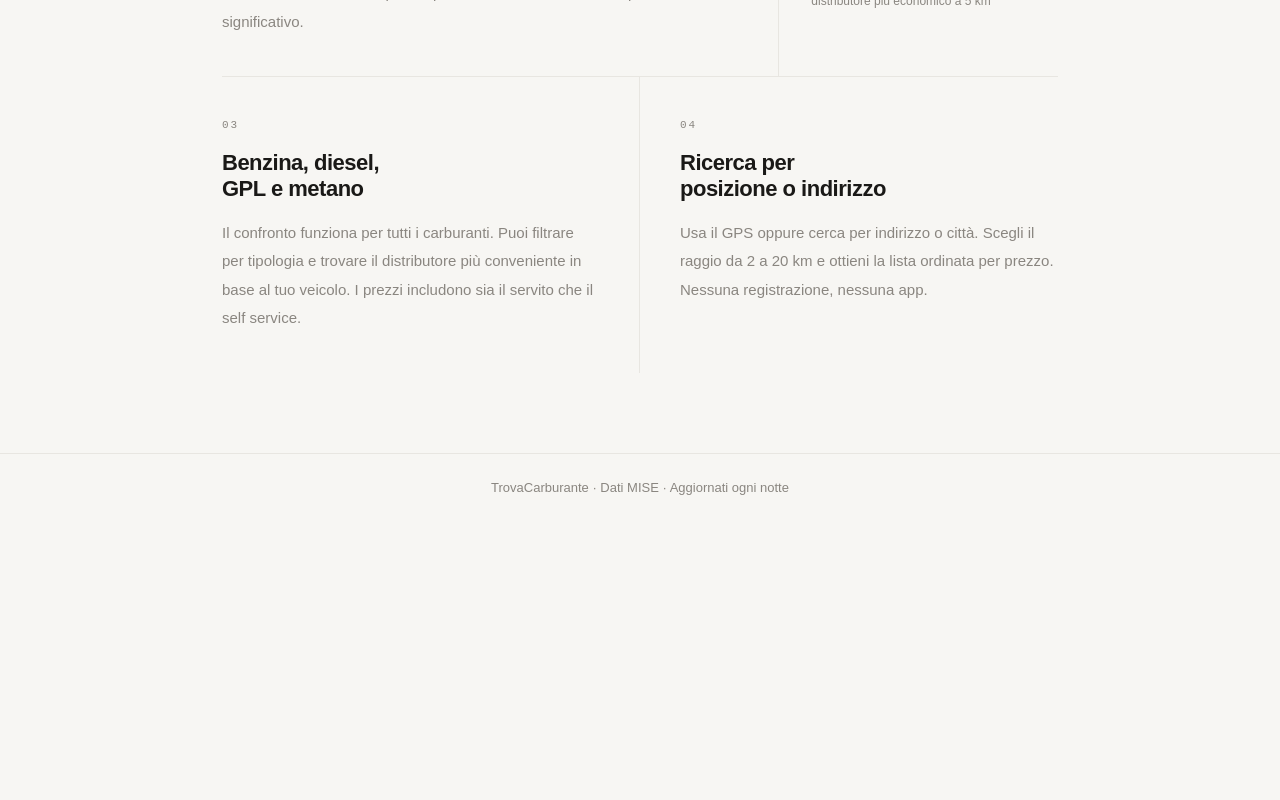
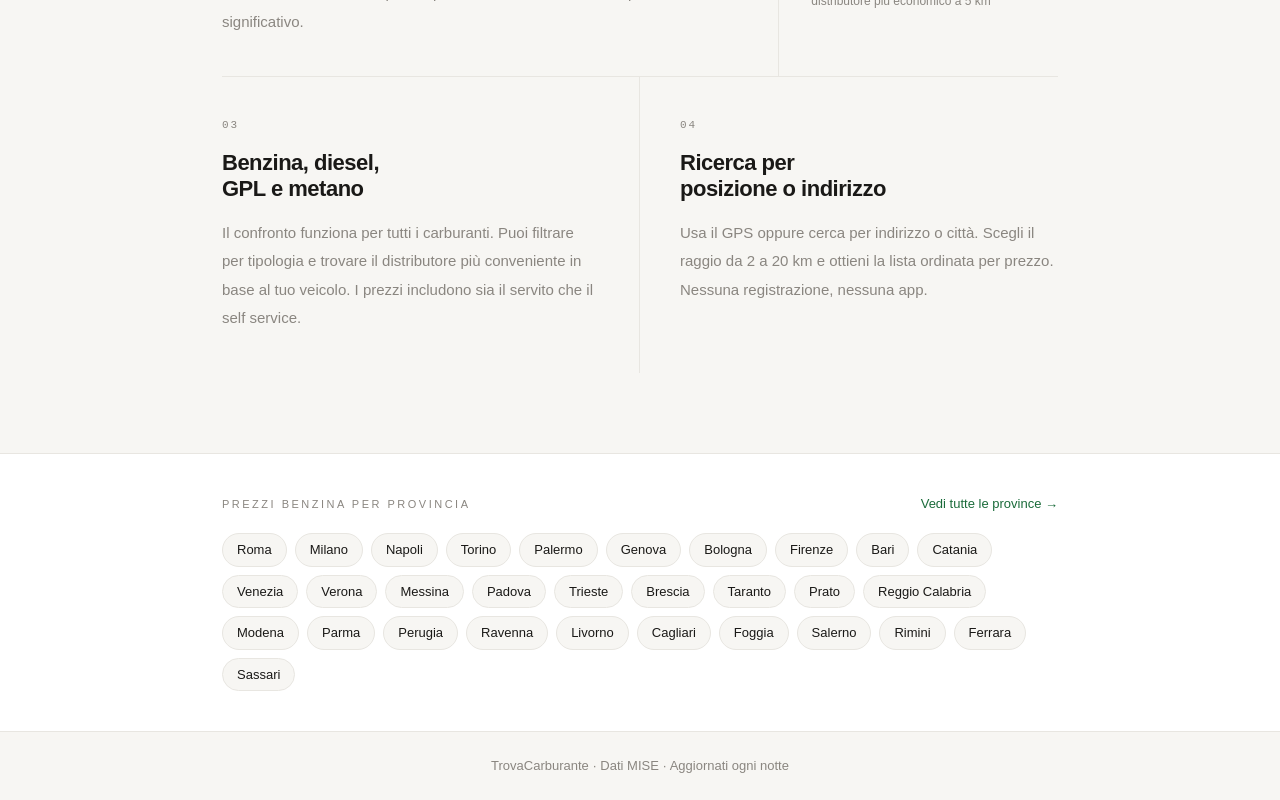
Before and after one commit to YannickMarguerettaz/benzina-economica, a Next.js app: page / in a window 1280 px wide. Shown: the part 1695-2495 px from the top of the page. Before the commit the page ends 2216 px from the top, so only its background shows below. Built offline with nearby package versions, Linux system fonts and the light colour scheme.

Commit message:
Homepage: sezione link interni alle 30 province principali

```diff
--- a/src/app/page.tsx
+++ b/src/app/page.tsx
@@ -575,6 +575,71 @@ export default function Home() {
         </div>
       )}
 
+      {/* Link interni province */}
+      <div style={{ borderTop: '1px solid var(--border)', background: 'var(--surface)' }}>
+        <div style={{ maxWidth: 900, margin: '0 auto', padding: '40px 32px' }}>
+          <div style={{ display: 'flex', justifyContent: 'space-between', alignItems: 'baseline', marginBottom: 20 }}>
+            <p style={{ fontSize: 11, letterSpacing: '2.5px', textTransform: 'uppercase', color: 'var(--muted)', margin: 0 }}>
+              Prezzi benzina per provincia
+            </p>
+            <a href="/province" style={{ fontSize: 13, color: 'var(--green)', textDecoration: 'none', fontWeight: 500 }}>
+              Vedi tutte le province →
+            </a>
+          </div>
+          <div style={{ display: 'flex', flexWrap: 'wrap', gap: 8 }}>
+            {[
+              { nome: 'Roma', slug: 'roma' },
+              { nome: 'Milano', slug: 'milano' },
+              { nome: 'Napoli', slug: 'napoli' },
+              { nome: 'Torino', slug: 'torino' },
+              { nome: 'Palermo', slug: 'palermo' },
+              { nome: 'Genova', slug: 'genova' },
+              { nome: 'Bologna', slug: 'bologna' },
+              { nome: 'Firenze', slug: 'firenze' },
+              { nome: 'Bari', slug: 'bari' },
+              { nome: 'Catania', slug: 'catania' },
+              { nome: 'Venezia', slug: 'venezia' },
+              { nome: 'Verona', slug: 'verona' },
+              { nome: 'Messina', slug: 'messina' },
+              { nome: 'Padova', slug: 'padova' },
+              { nome: 'Trieste', slug: 'trieste' },
+              { nome: 'Brescia', slug: 'brescia' },
+              { nome: 'Taranto', slug: 'taranto' },
+              { nome: 'Prato', slug: 'prato' },
+              { nome: 'Reggio Calabria', slug: 'reggio-calabria' },
+              { nome: 'Modena', slug: 'modena' },
+              { nome: 'Parma', slug: 'parma' },
+              { nome: 'Perugia', slug: 'perugia' },
+              { nome: 'Ravenna', slug: 'ravenna' },
+              { nome: 'Livorno', slug: 'livorno' },
+              { nome: 'Cagliari', slug: 'cagliari' },
+              { nome: 'Foggia', slug: 'foggia' },
+              { nome: 'Salerno', slug: 'salerno' },
+              { nome: 'Rimini', slug: 'rimini' },
+              { nome: 'Ferrara', slug: 'ferrara' },
+              { nome: 'Sassari', slug: 'sassari' },
+            ].map((p) => (
+              <a
+                key={p.slug}
+                href={`/${p.slug}`}
+                style={{
+                  fontSize: 13,
+                  padding: '6px 14px',
+                  border: '1px solid var(--border)',
+                  borderRadius: 20,
+                  color: 'var(--text)',
+                  textDecoration: 'none',
+                  background: 'var(--bg)',
+                  fontWeight: 500,
+                }}
+              >
+                {p.nome}
+              </a>
+            ))}
+          </div>
+        </div>
+      </div>
+
       <footer style={{ borderTop: '1px solid var(--border)', padding: '24px 32px', textAlign: 'center' }}>
         <p style={{ fontSize: 13, color: 'var(--muted)' }}>TrovaCarburante · Dati MISE · Aggiornati ogni notte</p>
       </footer>
```
